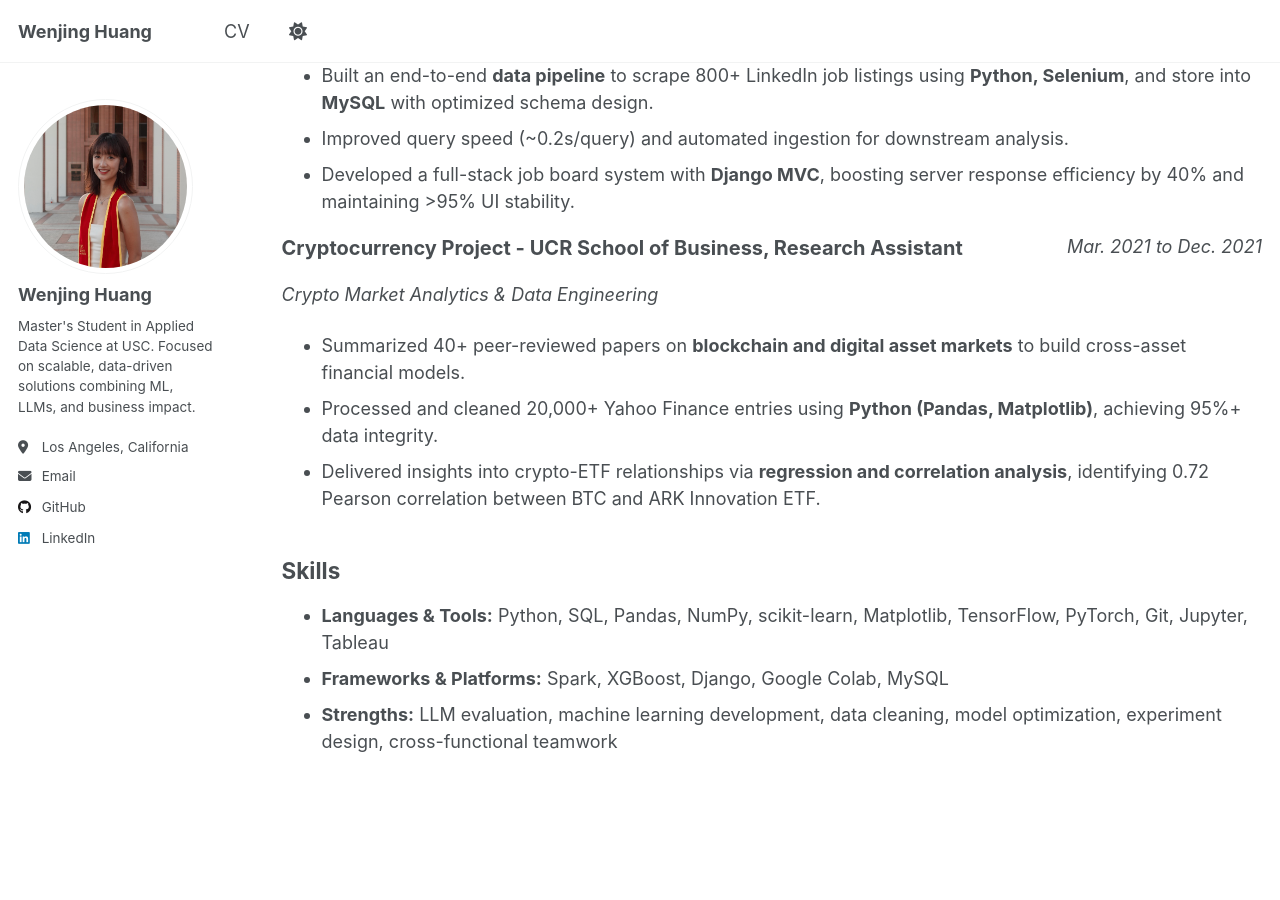
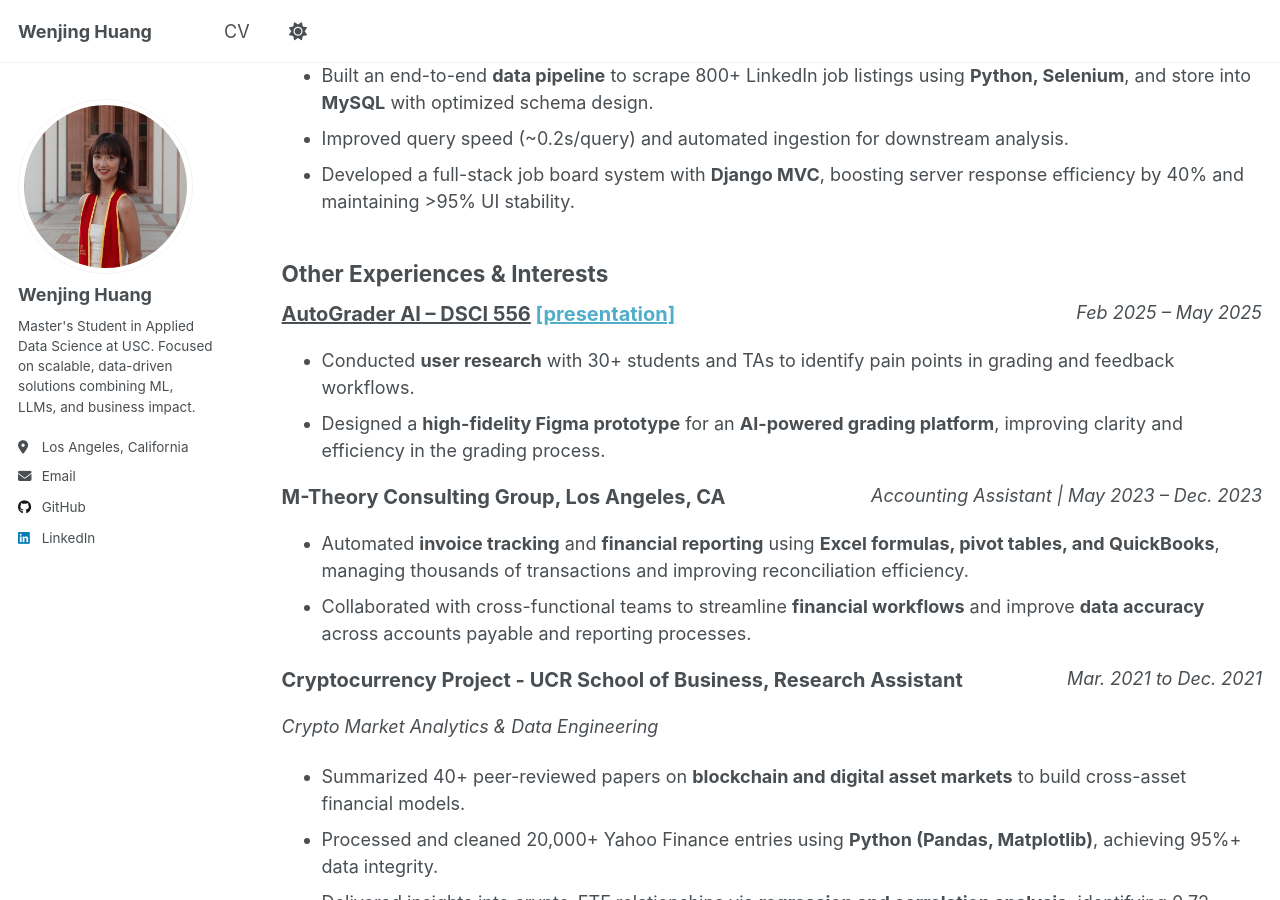
Before and after one commit to jocelynnnwj/jocelynnnwj.github.io, a Jekyll site: the page built from _pages/cv.md, in a window 1280 px wide and 900 px high, scrolled down 2141 px. Built offline with Jekyll 4.4.1, drawn with Linux system fonts in a browser that asks for light colours; a script that is not in the unit is left out.

Commit message:
Move presentation link next to AutoGrader AI project title and update link text

```diff
--- a/_pages/cv.md
+++ b/_pages/cv.md
@@ -95,9 +95,29 @@ Bachelor of Science in Business Administration, Concentration in Business Analyt
   <li>Developed a full-stack job board system with <b>Django MVC</b>, boosting server response efficiency by 40% and maintaining >95% UI stability.</li>
 </ul>
 
+## Other Experiences & Interests
+
 <div style='display: flex; justify-content: space-between;'>
-	<p style='font-size:20px; margin:0px'><b>Cryptocurrency Project - UCR School of Business, Research Assistant</b></p>
-	<i>Mar. 2021 to Dec. 2021</i>
+    <p style='font-size:20px; margin:0px'><b><a href="https://www.figma.com/design/G5bQCJsnY5YlL0GuIPmWkF/AutoGrader-AI?node-id=4100-150&p=f&t=FFrzXQmYhR98RUVj-0" target="_blank" style="color:inherit;text-decoration:underline;">AutoGrader AI – DSCI 556</a> <a href="https://drive.google.com/file/d/1s2CP5ljvnaBvx60C4rUk6N3-CDv6OKXW/view" target="_blank"><b>[presentation]</b></a></b></p>
+    <i>Feb 2025 – May 2025</i>
+</div>
+<ul>
+  <li>Conducted <b>user research</b> with 30+ students and TAs to identify pain points in grading and feedback workflows.</li>
+  <li>Designed a <b>high-fidelity Figma prototype</b> for an <b>AI-powered grading platform</b>, improving clarity and efficiency in the grading process.</li>
+</ul>
+
+<div style='display: flex; justify-content: space-between;'>
+    <p style='font-size:20px; margin:0px'><b>M-Theory Consulting Group, Los Angeles, CA</b></p>
+    <span><i>Accounting Assistant | May 2023 – Dec. 2023</i></span>
+</div>
+<ul>
+  <li>Automated <b>invoice tracking</b> and <b>financial reporting</b> using <b>Excel formulas, pivot tables, and QuickBooks</b>, managing thousands of transactions and improving reconciliation efficiency.</li>
+  <li>Collaborated with cross-functional teams to streamline <b>financial workflows</b> and improve <b>data accuracy</b> across accounts payable and reporting processes.</li>
+</ul>
+
+<div style='display: flex; justify-content: space-between;'>
+    <p style='font-size:20px; margin:0px'><b>Cryptocurrency Project - UCR School of Business, Research Assistant</b></p>
+    <i>Mar. 2021 to Dec. 2021</i>
 </div>
 <em>Crypto Market Analytics & Data Engineering</em>
 <ul>
```
